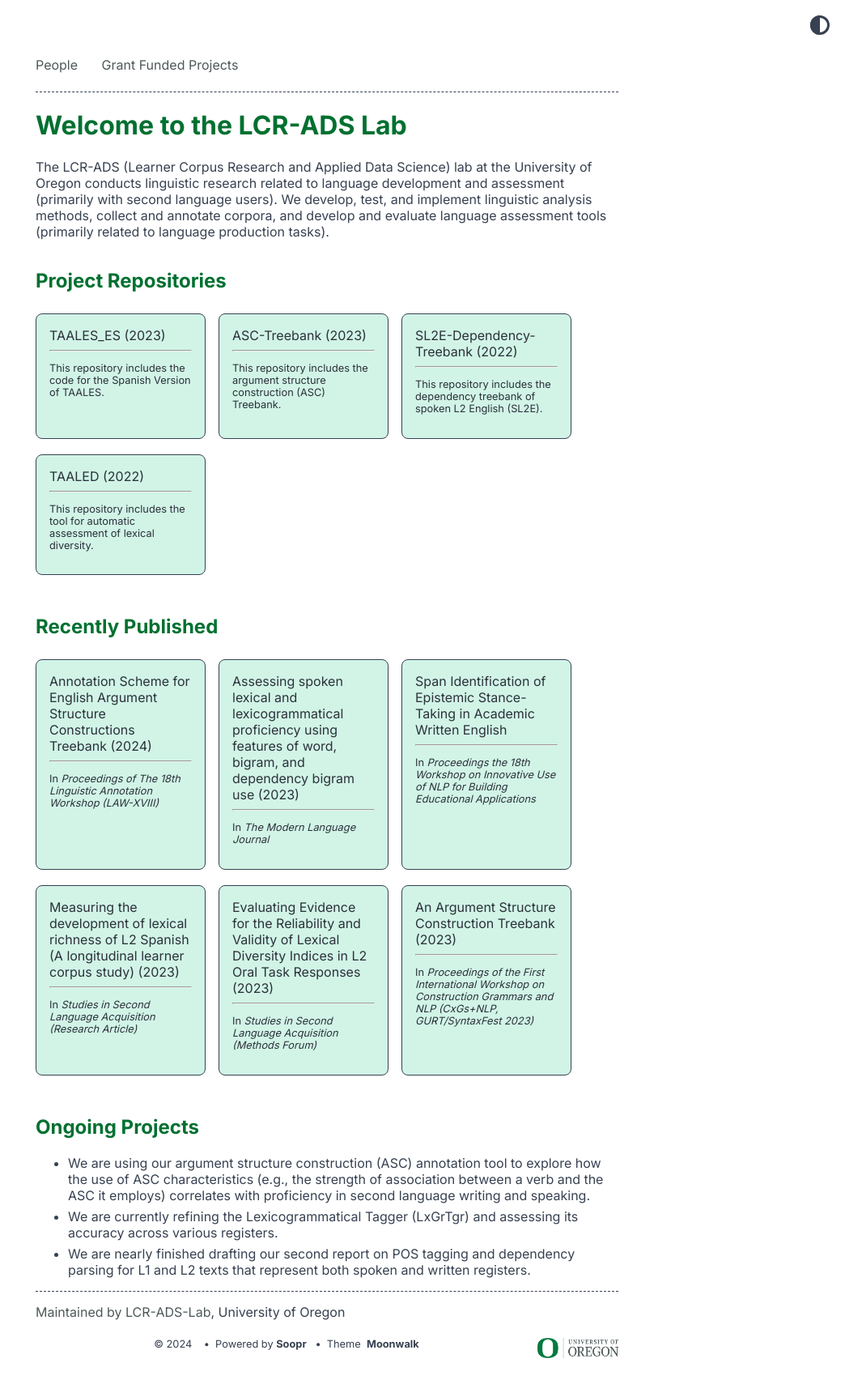
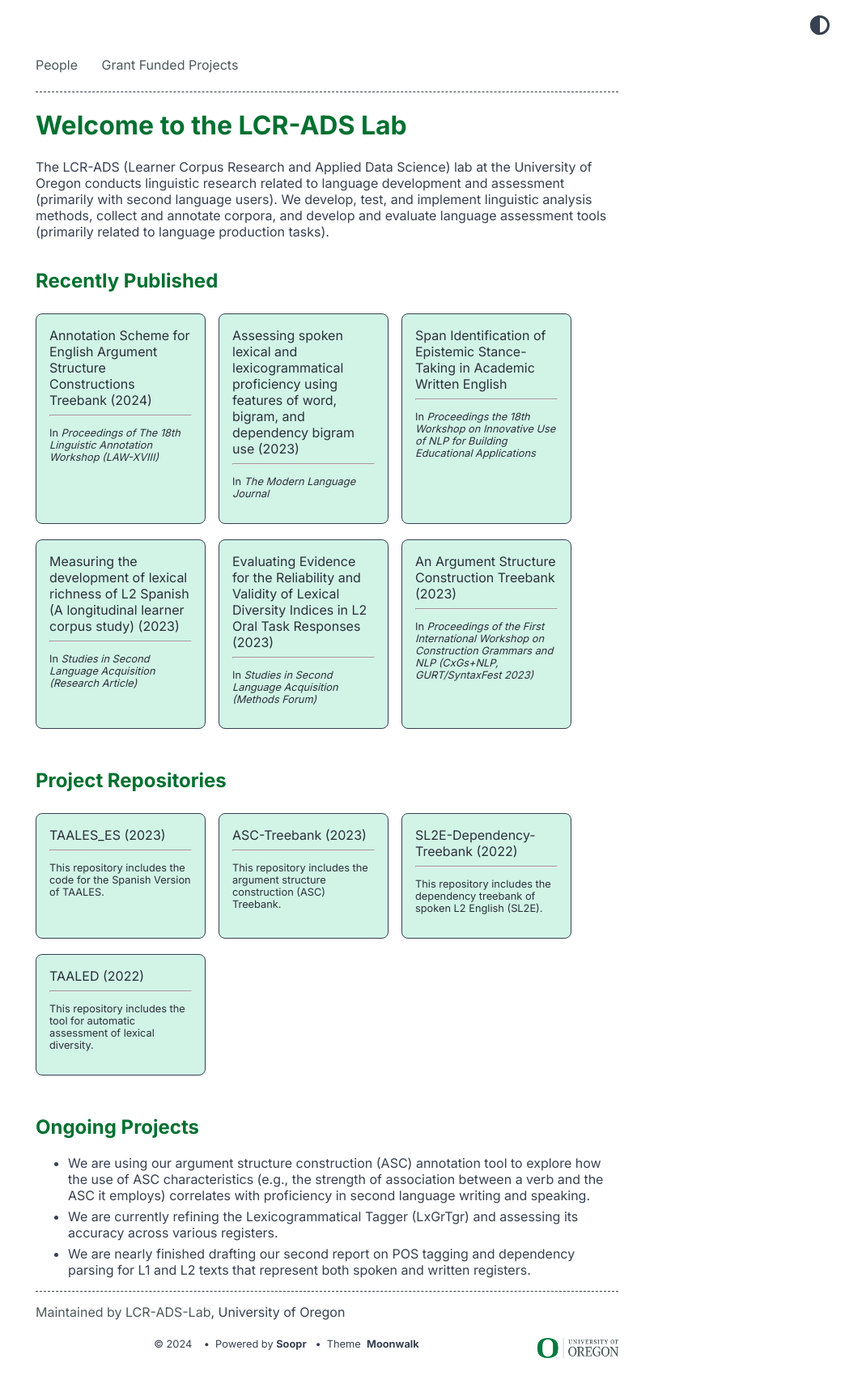
Before and after one commit to LCR-ADS-Lab/LCR-ADS-Home, a Jekyll site: the page built from docs/index.md, in a window 1280 px wide. Shown: the whole page at 81% size, without its empty margins (236-1280 px from the left). Built offline with Jekyll 4.4.1, drawn with Linux system fonts in a browser that asks for light colours.

Commit message:
updated2

```diff
--- a/docs/_config.yml
+++ b/docs/_config.yml
@@ -30,8 +30,8 @@ theme_config:
   show_tags: false # show tags in a blog posts
   # options for "home" page
   home:
-    title_old_projects: Recently Published
-    title_projects: Project Repositories
+    title_old_projects: Project Repositories
+    title_projects: Recently Published
     title_misc_list: Ongoing Projects
 
 soopr:
--- a/docs/_data/home.yml
+++ b/docs/_data/home.yml
@@ -5,8 +5,7 @@ navbar_entries:
   - title: Grant Funded Projects
     url: Grant Funded Projects
 
-
-old_project_entries:
+project_entries:
   - title: Annotation Scheme for English Argument Structure Constructions Treebank (2024)
     url: https://aclanthology.org/2024.law-1.2.pdf
     desc: In <i>Proceedings of The 18th Linguistic Annotation Workshop (LAW-XVIII)</i>
@@ -31,7 +30,7 @@ old_project_entries:
     url: https://aclanthology.org/2023.cxgsnlp-1.7.pdf
     desc: In <i>Proceedings of the First International Workshop on Construction Grammars and NLP (CxGs+NLP, GURT/SyntaxFest 2023)</i>
 
-project_entries:
+old_project_entries:
   - title: TAALES_ES (2023)
     url: https://github.com/LCR-ADS-Lab/TAALES_ES
     desc: This repository includes the code for the Spanish Version of TAALES.
--- a/docs/_sass/moonwalk.scss
+++ b/docs/_sass/moonwalk.scss
@@ -72,7 +72,7 @@ html {
     --links: #4D5859;
     --highlight: #2c3139; // changed
     --code-text: #2c3139;
-    --share-text: #d1f4e7;
+    --share-text: #def9ec;
 }
 // -------------- THEME SWITCHER -------------- //
 @mixin dark-appearance {
```
